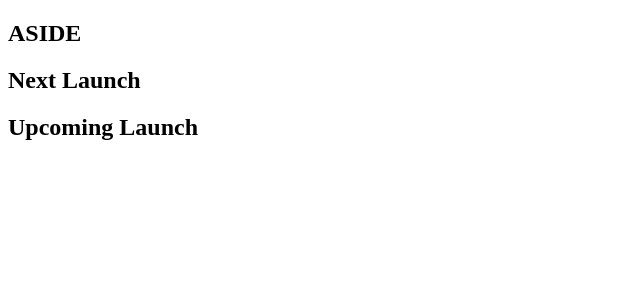
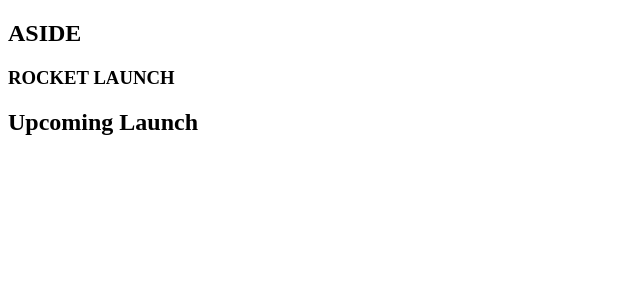
Before and after one commit to NimSum/spacexplorer, a React (Create React App) app: page / in a window 1280 px wide. Shown: the top 300 px of the page, without its empty margins (0-640 px from the left). Built offline with nearby package versions, Linux system fonts and the light colour scheme.

Commit message:
Map state to next launch component and render within App

```diff
--- a/src/containers/App/App.js
+++ b/src/containers/App/App.js
@@ -2,6 +2,7 @@ import React, { Component } from 'react';
 import { Route, Switch } from 'react-router-dom';
 import AsideEvents from '../AsideEvents';
 import Page404 from '../../components/Page404';
+import NextLaunch from '../NextLaunch';
 import { connect } from 'react-redux';
 import { addUpcomingLaunches } from '../../actions';
 import fetchAnything from '../../utils/apiFetches/fetchAnything';
@@ -33,14 +34,13 @@ export class App extends Component {
         < Switch >
           < Route exact path='/' render={ () => (
             <div>
-              <h2>Next Launch</h2>
+              < NextLaunch />
               <h2>Upcoming Launch</h2>
             </div>
             )}/>
           < Route component={ Page404 } />
         </Switch>
       </main>
-
     )
   }
 }
--- a/src/containers/NextLaunch/index.jsx
+++ b/src/containers/NextLaunch/index.jsx
@@ -1,5 +1,5 @@
-import React, { Component } from 'react'
-
+import React, { Component } from 'react';
+import { connect } from 'react-redux';
 export class NextLaunch extends Component {
   render() {
     return (
@@ -10,7 +10,10 @@ export class NextLaunch extends Component {
   }
 }
 
+export const mapStateToProps = state => ({
+  launches: state.upcomingLaunches
+})
 
 
 
-export default NextLaunch
+export default connect(mapStateToProps)(NextLaunch);
```
